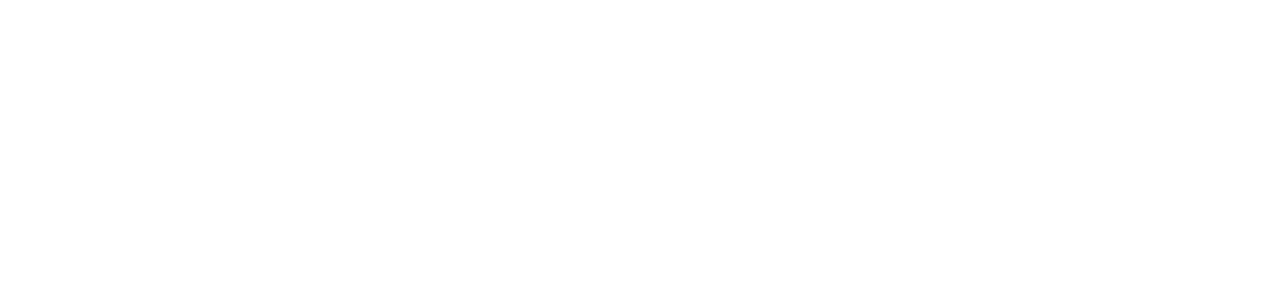
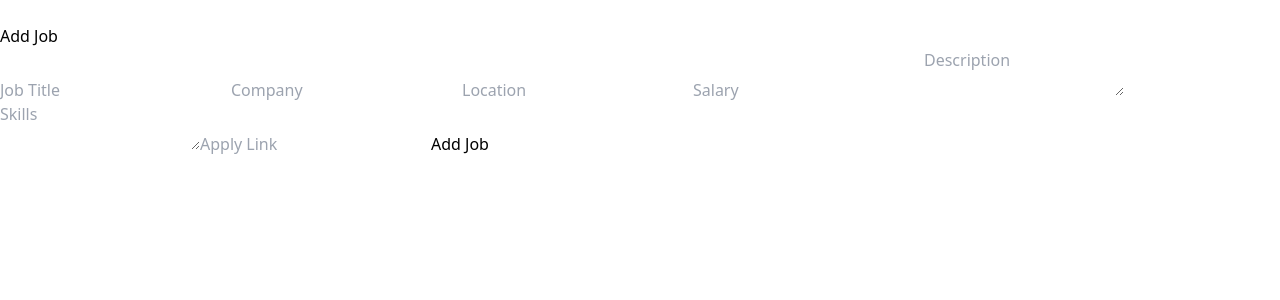
Before and after one commit to UddandamSai01/resume-job-recommender, a React (Vite) app in the folder frontend/AiResume/: page /admin-panel in a window 1280 px wide. Before the commit this address had no page. Shown: the top 300 px of the page. Built offline with nearby package versions, Linux system fonts and the light colour scheme.

Commit message:
modifed adminpannel button

```diff
--- a/frontend/AiResume/src/Adminpannel.jsx
+++ b/frontend/AiResume/src/Adminpannel.jsx
@@ -1,4 +1,6 @@
 import { useState } from "react";
+import { useNavigate } from "react-router-dom";
+import backbutton from "./assets/backbutton.png";
 
 export default function AdminPanel() {
   const [form, setForm] = useState({
@@ -31,6 +33,12 @@ export default function AdminPanel() {
 
   return (
     <div>
+        <div className="absolute top-4 right-4">
+          <button onClick={() => navigate("/")} className="bg-gray-700 hover:bg-gray-600 text-white py-2 px-4 rounded-lg">
+            <backbutton className="w-5 h-5" />
+          </button>
+        </div>
+
       <h2>Add Job</h2>
 
       <input name="job_title" placeholder="Job Title" onChange={handleChange} />
--- a/frontend/AiResume/src/App.jsx
+++ b/frontend/AiResume/src/App.jsx
@@ -1,6 +1,7 @@
 import { BrowserRouter, Routes, Route } from "react-router-dom";
 import ResumeUpload from "./ResumeUpload";
 import Jobs from "./Jobs";
+import AdminPanel from "./Adminpannel";
 
 function App() {
   return (
@@ -8,6 +9,7 @@ function App() {
       <Routes>
         <Route path="/" element={<ResumeUpload />} />
         <Route path="/jobs" element={<Jobs />} />
+        <Route path="/admin-panel" element={<AdminPanel />} />
       </Routes>
     </BrowserRouter>
   );
--- a/frontend/AiResume/src/ResumeUpload.jsx
+++ b/frontend/AiResume/src/ResumeUpload.jsx
@@ -56,7 +56,7 @@ function ResumeUpload() {
   return (
   <div className="min-h-screen flex items-center justify-center bg-gradient-to-br from-slate-900 to-slate-800 px-4">
 
-    <button onClick={() => navigate("/admin-panel")}>
+    <button onClick={() => navigate("/admin-panel")} className="absolute top-4 right-4 bg-gray-700 hover:bg-gray-600 text-white py-2 px-4 rounded-lg">
       Admin
     </button>
 
```
